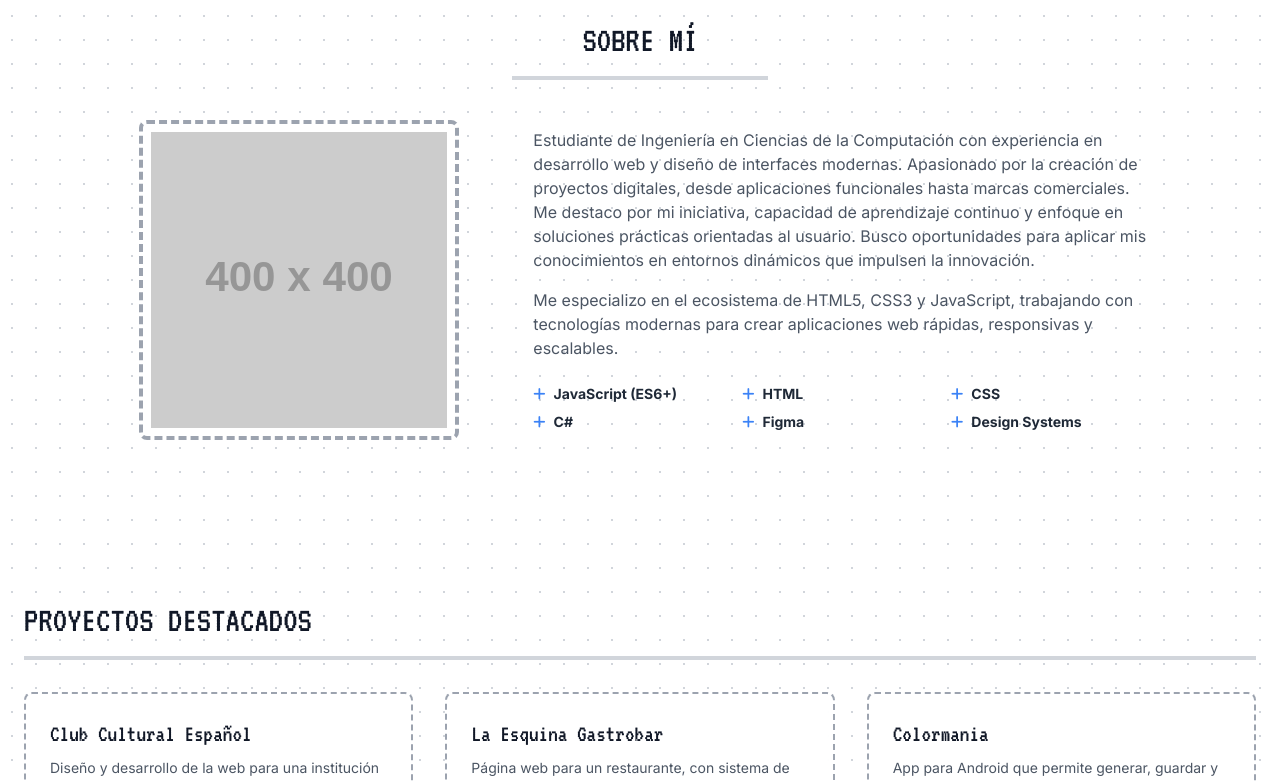
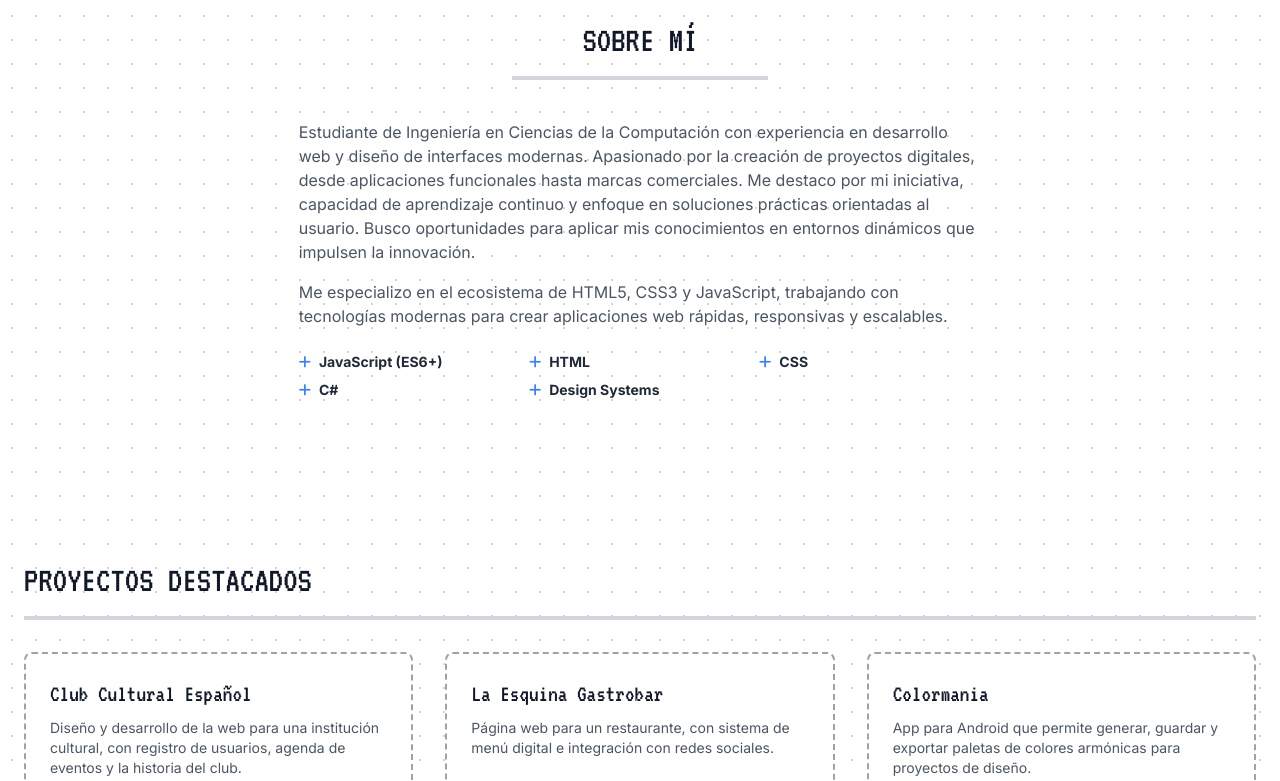
Before and after one commit to diegoferrer1/home, a plain HTML site: page index.html in a window 1280 px wide. Shown: the part 860-1641 px from the top of the page. Drawn offline with nearby package versions, Linux system fonts and the light colour scheme; placeholder pictures from the web are drawn by us.

Commit message:
Update index.html

```diff
--- a/index.html
+++ b/index.html
@@ -90,14 +90,6 @@
                 <div class="w-1/4 h-1 bg-gray-300 mb-10 mx-auto"></div>
 
                 <div class="flex flex-col md:flex-row items-center justify-center gap-10 md:gap-16">
-                    <!-- Columna de la Imagen -->
-                    <div class="md:w-1/3 flex-shrink-0">
-                        <img
-                            src="https://placehold.co/400x400/ffffff/1f2937?text=Diego"
-                            alt="Foto de Diego Ferrer"
-                            class="w-full max-w-xs mx-auto object-cover border-4 border-dashed border-gray-400 p-2 rounded-lg"
-                            onerror="this.onerror=null;this.src='https://placehold.co/400x400/ffffff/1f2937?text=Imagen';">
-                    </div>
 
                     <!-- Columna del Texto -->
                     <div class="md:w-2/3 text-center md:text-left">
@@ -112,7 +104,6 @@
                             <span class="flex items-center justify-center md:justify-start"><i class="fa-solid fa-plus text-blue-500 mr-2"></i> HTML</span>
                             <span class="flex items-center justify-center md:justify-start"><i class="fa-solid fa-plus text-blue-500 mr-2"></i> CSS</span>
                             <span class="flex items-center justify-center md:justify-start"><i class="fa-solid fa-plus text-blue-500 mr-2"></i> C#</span>
-                            <span class="flex items-center justify-center md:justify-start"><i class="fa-solid fa-plus text-blue-500 mr-2"></i> Figma</span>
                             <span class="flex items-center justify-center md:justify-start"><i class="fa-solid fa-plus text-blue-500 mr-2"></i> Design Systems</span>
                         </div>
                     </div>
@@ -163,8 +154,8 @@
                         <span>Android</span><span>/</span><span>Java</span><span>/</span><span>XML</span>
                     </div>
                     <div class="flex items-center space-x-4">
-                        <a href="#" class="text-gray-500 hover:text-blue-600" title="Ver proyecto"><i class="fas fa-external-link-alt fa-lg"></i></a>
-                        <a href="#" download="colormania.apk" class="text-gray-500 hover:text-blue-600" title="Descargar APK"><i class="fas fa-download fa-lg"></i></a>
+                        <a href="https://diegoferrer1.github.io/club/" class="text-gray-500 hover:text-blue-600" title="Ver proyecto"><i class="fas fa-external-link-alt fa-lg"></i></a>
+                        <a href="colormania.apk" download="colormania.apk" class="text-gray-500 hover:text-blue-600" title="Descargar APK"><i class="fas fa-download fa-lg"></i></a>
                     </div>
                 </div>
             </div>
```
